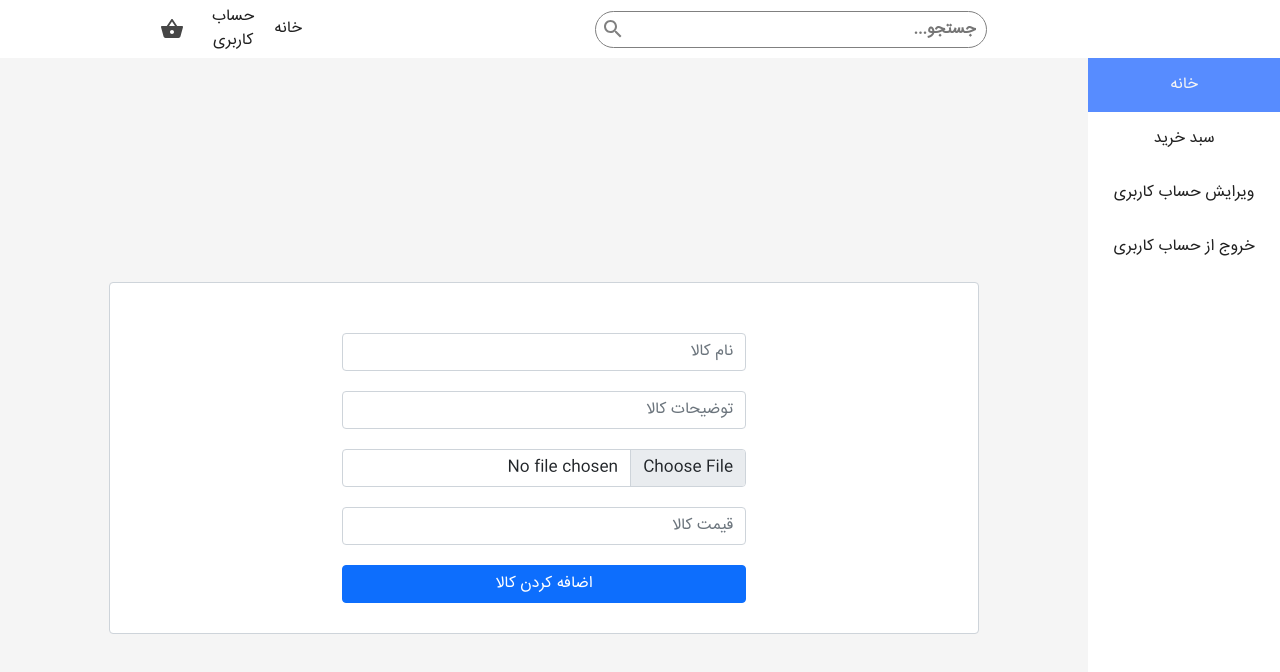
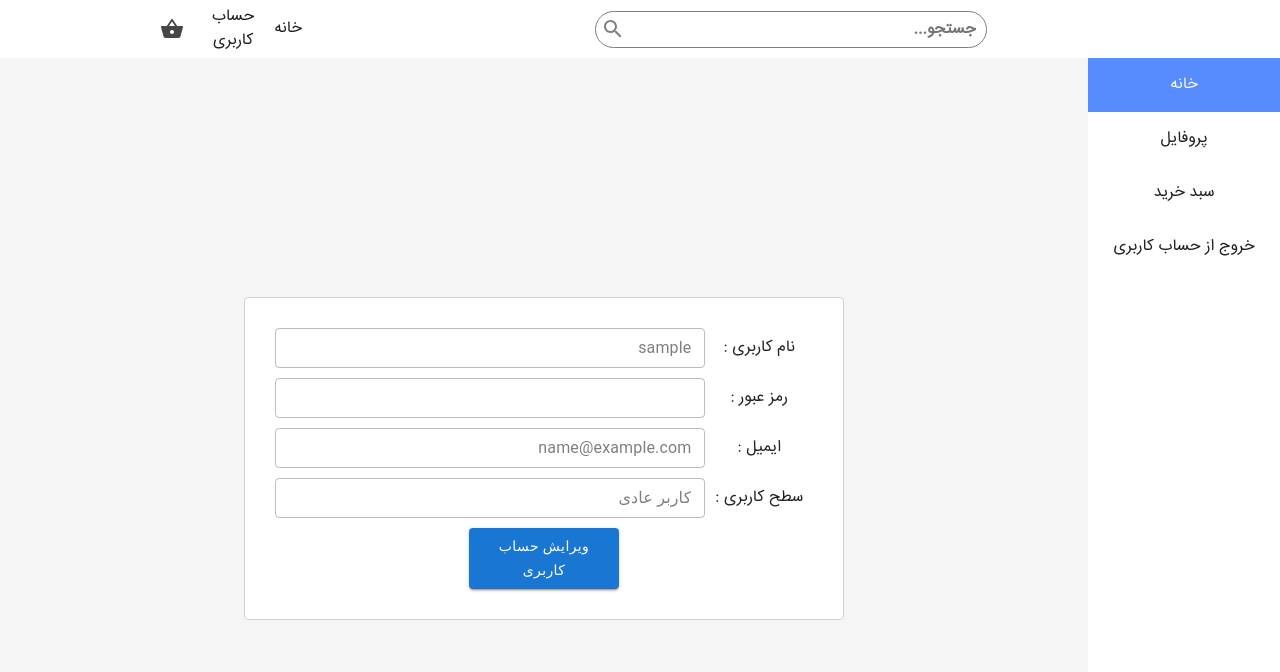
Before and after one commit to SiamakAlipour/shop, a React (Create React App) app in the folder client/: page /account in a window 1280 px wide. Shown: the top 672 px of the page. Built offline with nearby package versions, Linux system fonts and the light colour scheme; sample sign-in values are in the browser's storage.

Commit message:
Profile added

```diff
--- a/client/src/container/Account.js
+++ b/client/src/container/Account.js
@@ -9,7 +9,7 @@ import { userService } from '../service/user.service'
 import { Redirect } from 'react-router'
 import { useSelector, connect } from 'react-redux'
 function Account({ isLoggedIn, user }) {
-	const [option, setOption] = useState(0)
+	const [option, setOption] = useState(2)
 	const parseJwt = (token) => {
 		try {
 			return JSON.parse(atob(token.split('.')[1]))
@@ -40,7 +40,7 @@ function Account({ isLoggedIn, user }) {
 					<Link to='/' className='active'>
 						<li>خانه</li>
 					</Link>
-
+					<li onClick={() => setOption(2)}>پروفایل</li>
 					{user?.admin ? (
 						<li onClick={() => setOption(0)}>اضافه کردن کالا</li>
 					) : null}
@@ -50,7 +50,7 @@ function Account({ isLoggedIn, user }) {
 					<Link to='/checkout'>
 						<li>سبد خرید</li>
 					</Link>
-					<li onClick={() => setOption(3)}>ویرایش حساب کاربری</li>
+
 					<li
 						onClick={() => {
 							userService.logout()
--- a/client/src/container/Option.js
+++ b/client/src/container/Option.js
@@ -1,5 +1,6 @@
 import React, { useState } from 'react'
 import ProductAdd from './Options/ProductAdd'
+import Profile from './Options/Profile'
 import UsersManage from './Options/UsersManage'
 import './styles/Option.scss'
 function Option({ option }) {
@@ -16,9 +17,11 @@ function Option({ option }) {
 			</div>
 		)
 	} else if (option === 2) {
-		return <div className='option'>2</div>
-	} else if (option === 3) {
-		return <div className='option'>3</div>
+		return (
+			<div className='option'>
+				<Profile />
+			</div>
+		)
 	}
 }
 
--- a/client/src/container/Options/ProductAdd.js
+++ b/client/src/container/Options/ProductAdd.js
@@ -1,6 +1,8 @@
 import React, { useState, useRef } from 'react'
 import { addProduct } from '../../store/actions/product'
 import { useDispatch } from 'react-redux'
+import { Formik, Form, Field } from 'formik'
+import * as Yup from 'yup'
 import './ProductAdd.scss'
 import axios from 'axios'
 
@@ -11,25 +13,25 @@ const products = axios.create({
 	},
 })
 function ProductAdd() {
-	const productName = useRef()
-	const productDescription = useRef()
-	const priceInput = useRef()
 	const [selectedFile, setSelectedFile] = useState(null)
 	const [price, setPrice] = useState()
 	const dispatch = useDispatch()
 	const handleFile = (e) => {
-		setSelectedFile(e.target.files[0])
+		setSelectedFile(e.currentTarget.files[0])
 	}
-	const handleUpload = () => {
+	const handleUpload = (value, { resetForm }) => {
+		console.log(value)
+		console.log(selectedFile)
 		const formData = new FormData()
-		console.log(price)
-		console.log(parseInt(price))
+
 		formData.append('image', selectedFile, selectedFile.name)
-		formData.append('name', productName.current.value)
-		formData.append('description', productDescription.current.value)
+		formData.append('name', value.name)
+		formData.append('description', value.description)
 		formData.append('price', parseInt(price.replace(/\D/g, '')))
-		// await products.post('/', formData)
+
 		dispatch(addProduct(formData))
+		resetForm()
+		setPrice(0)
 	}
 	const handleChange = ({ target }) => {
 		if (isNaN(parseInt(target.value))) {
@@ -40,9 +42,78 @@ function ProductAdd() {
 		let formattedPrice = parseInt(digitPrice).toLocaleString()
 		setPrice(formattedPrice)
 	}
+	const AddProductSchema = Yup.object().shape({
+		name: Yup.string()
+			.min(2, 'نام کالا کوتاه است.')
+			.required('لطفا وارد نمایید.'),
+		description: Yup.string()
+			.min(10, 'توضیحات کالا کوتاه است.')
+			.required('لطفا وارد نمایید.'),
+		image: Yup.mixed(),
+		price: Yup.string(),
+	})
 	return (
 		<div className='productAdd form-control'>
-			<input
+			<Formik
+				initialValues={{
+					name: '',
+					description: '',
+					image: null,
+					price: 0,
+				}}
+				validationSchema={AddProductSchema}
+				validateOnSubmit
+				onSubmit={handleUpload}>
+				{({ errors, touched }) => (
+					<Form className='form-control'>
+						<Field
+							name='name'
+							className='form-control'
+							placeholder='نام کالا'
+						/>
+						{errors.name && touched.name ? (
+							<div className='text-danger'>{errors.name}</div>
+						) : null}
+						<Field
+							type='text'
+							name='description'
+							className='form-control'
+							placeholder='توضیحات کالا'
+						/>
+						{errors.description && touched.description ? (
+							<div className=' text-danger'>
+								{errors.description}
+							</div>
+						) : null}
+						<Field
+							type='file'
+							name='image'
+							className='form-control'
+							onChange={handleFile}
+							required
+						/>
+						{errors.image && touched.image ? (
+							<div className='text-danger'>{errors.image}</div>
+						) : null}
+						<input
+							type='text'
+							name='price'
+							className='form-control'
+							placeholder='قیمت کالا'
+							value={price}
+							onChange={handleChange}
+						/>
+						{errors.price && touched.price ? (
+							<div className='text-danger'>{errors.price}</div>
+						) : null}
+
+						<button type='submit' className='btn btn-success'>
+							اضافه کردن کالا
+						</button>
+					</Form>
+				)}
+			</Formik>
+			{/* <input
 				type='text'
 				className='form-control'
 				placeholder='نام کالا'
@@ -78,7 +149,7 @@ function ProductAdd() {
 				value='اضافه کردن کالا'
 				onClick={handleUpload}
 				className='btn btn-primary'
-			/>
+			/> */}
 		</div>
 	)
 }
--- a/client/src/container/Options/ProductAdd.scss
+++ b/client/src/container/Options/ProductAdd.scss
@@ -2,7 +2,8 @@
 	width: 100%;
 	height: auto;
 	padding: 30px;
-	> input {
+	form > input,
+	button {
 		width: 50%;
 		margin: auto;
 		margin-top: 20px;
--- /dev/null
+++ b/client/src/container/Options/Profile.js
@@ -0,0 +1,88 @@
+import React, { useState } from 'react'
+import './Profile.scss'
+import { Formik, Field } from 'formik'
+
+import { TextField, Button } from '@mui/material'
+function Profile() {
+	const user = JSON.parse(localStorage.getItem('user'))
+	const [disable, setDisable] = useState(true)
+	React.useEffect(() => {
+		console.log(user)
+	})
+	const handleEdit = (e) => {
+		setDisable(false)
+	}
+
+	return (
+		<div className='profile form-control'>
+			<Formik
+				initialValues={{
+					username: user.username,
+					email: user.email,
+					admin: user.admin,
+				}}>
+				{({ values, handleChange, handleBlur, handleSubmit }) => (
+					<form className='profile__form'>
+						<div className='profile--wrap'>
+							<label htmlFor='username'>نام کاربری : </label>
+							<Field
+								name='username'
+								className='profile__input'
+								as={TextField}
+								disabled={disable}
+							/>
+						</div>
+						<div className='profile--wrap'>
+							<label htmlFor='username'>رمز عبور : </label>
+							<Field
+								type='password'
+								name='password'
+								className='profile__input'
+								as={TextField}
+								disabled={disable}
+							/>
+						</div>
+						<div className='profile--wrap'>
+							<label htmlFor='username'>ایمیل : </label>
+							<Field
+								name='email'
+								className='profile__input'
+								as={TextField}
+								disabled={disable}
+							/>
+						</div>
+						<div className='profile--wrap'>
+							<label htmlFor='username'>سطح کاربری : </label>
+							<Field
+								name='admin'
+								className='profile__input'
+								as={TextField}
+								value={values.admin ? 'مدیر' : 'کاربر عادی'}
+								disabled
+							/>
+						</div>
+						{disable ? (
+							<Button variant='contained' onClick={handleEdit}>
+								ویرایش حساب کاربری
+							</Button>
+						) : (
+							<div className='profile__buttonWrap'>
+								<Button variant='contained' color='success'>
+									ثبت ویرایش
+								</Button>
+								<Button
+									variant='contained'
+									color='error'
+									onClick={() => setDisable(true)}>
+									خروج از حالت ویرایش
+								</Button>
+							</div>
+						)}
+					</form>
+				)}
+			</Formik>
+		</div>
+	)
+}
+
+export default Profile
--- /dev/null
+++ b/client/src/container/Options/Profile.scss
@@ -0,0 +1,44 @@
+.profile {
+	width: 600px;
+	height: auto;
+	padding: 20px;
+	&--wrap {
+		width: 100%;
+		display: flex;
+		align-items: center;
+		margin-bottom: 10px;
+		label {
+			flex: 0.2;
+		}
+	}
+	&__buttonWrap {
+		width: 100%;
+		margin: auto;
+
+		display: flex;
+		align-items: center;
+		justify-content: space-around;
+	}
+	&__form {
+		padding: 10px;
+		display: flex;
+		align-items: flex-start;
+		flex-direction: column;
+		button {
+			width: 150px;
+			margin: auto;
+		}
+	}
+	&__input {
+		flex: 0.8;
+		// width: 100%;
+		margin-right: 10px;
+		> div {
+			height: 40px;
+			.css-1t8l2tu-MuiInputBase-input-MuiOutlinedInput-input.Mui-disabled {
+				opacity: 1;
+				-webkit-text-fill-color: rgba(0, 0, 0, 0.5);
+			}
+		}
+	}
+}
--- a/client/src/container/Register.js
+++ b/client/src/container/Register.js
@@ -11,7 +11,7 @@ function Register() {
 	const [info, message] = useSelector((state) => state.message)
 	const dispatch = useDispatch()
 	const handleRegister = (value) => {
-		dispatch(register(value.username, value.password, value.email))
+	dispatch(register(value.username, value.password, value.email))
 			.then(() => {
 				history.push('/account/login')
 			})
```
Also changed, not shown: 20 other files (tests, documents, lock files or other folders).
